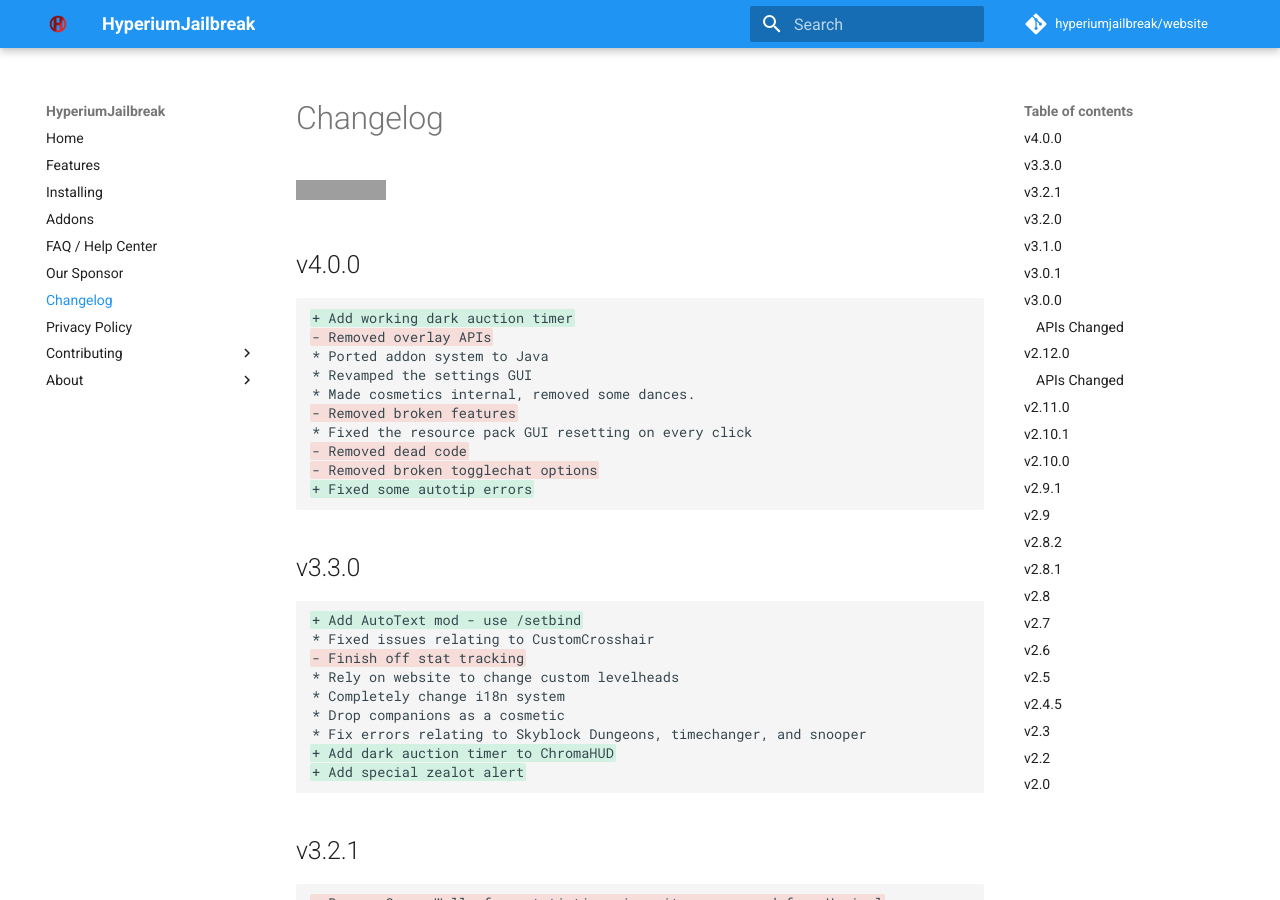
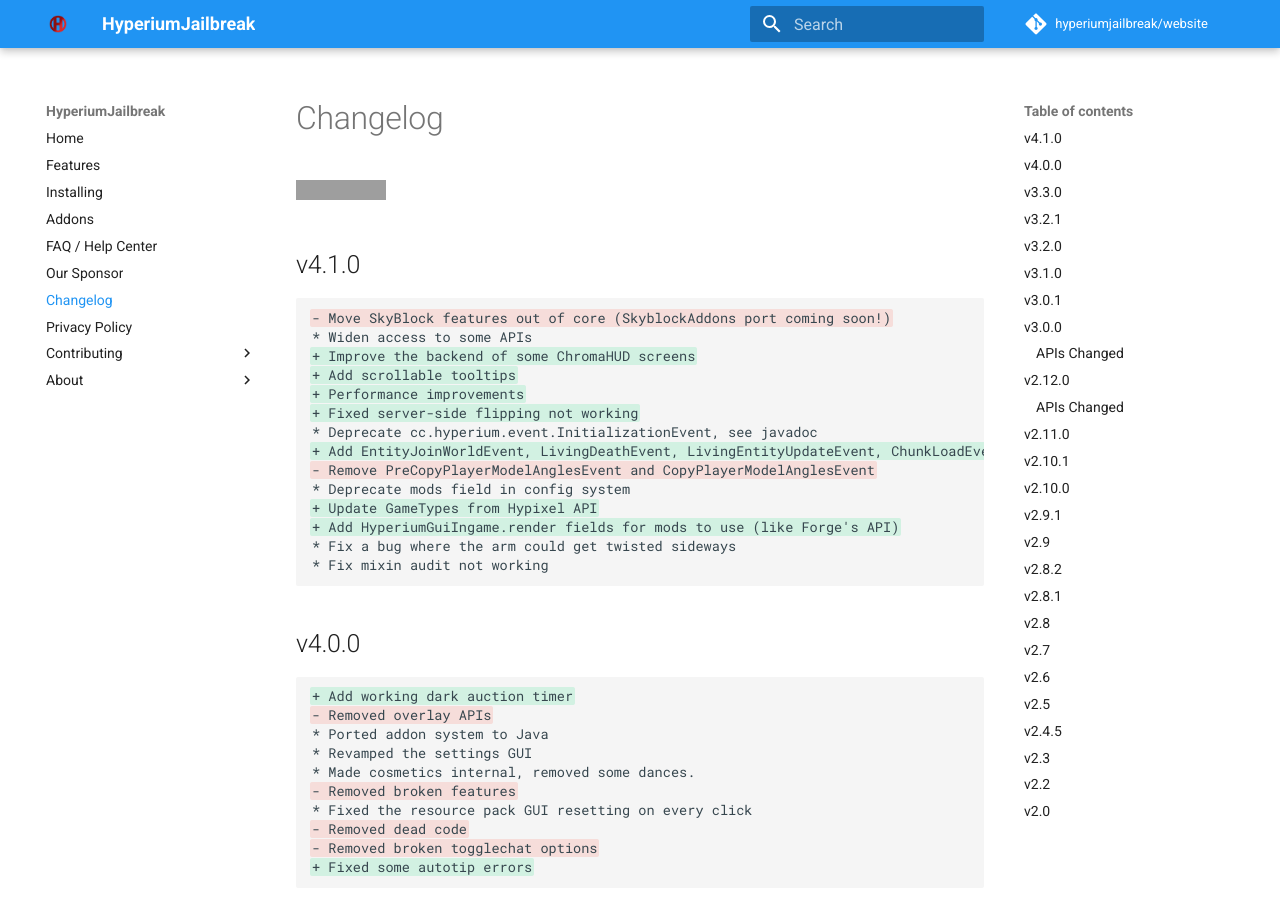
Before and after one commit to hyperiumjailbreak/hyperiumjailbreak.github.io, an MkDocs documentation site: the page built from docs/changelog.md, in a window 1280 px wide and 900 px high. Built offline with MkDocs 1.6.1 and Material for MkDocs 9.7.7, drawn with Linux system fonts in a browser that asks for light colours; comment, search, counter and statistics services are not loaded; grey boxes are pictures that could not be loaded.

Commit message:
4.1.0 changelog

````diff
--- a/docs/changelog.md
+++ b/docs/changelog.md
@@ -1,6 +1,25 @@
 # Changelog
 
 [![Commits since latest stable](https://img.shields.io/github/commits-since/hyperiumjailbreak/client/latest.svg?color=blueviolet)](https://github.com/hyperiumjailbreak/client/commits/master)
+
+## v4.1.0
+
+```diff
+- Move SkyBlock features out of core (SkyblockAddons port coming soon!)
+* Widen access to some APIs
++ Improve the backend of some ChromaHUD screens
++ Add scrollable tooltips
++ Performance improvements
++ Fixed server-side flipping not working
+* Deprecate cc.hyperium.event.InitializationEvent, see javadoc
++ Add EntityJoinWorldEvent, LivingDeathEvent, LivingEntityUpdateEvent, ChunkLoadEvent, ItemTooltipEvent
+- Remove PreCopyPlayerModelAnglesEvent and CopyPlayerModelAnglesEvent
+* Deprecate mods field in config system
++ Update GameTypes from Hypixel API
++ Add HyperiumGuiIngame.render fields for mods to use (like Forge's API)
+* Fix a bug where the arm could get twisted sideways
+* Fix mixin audit not working
+```
 
 ## v4.0.0
 
--- a/requirements.txt
+++ b/requirements.txt
@@ -1 +1 @@
-mkdocs-material==6.0.1
+mkdocs-material==6.1.2
````
Also changed, not shown: docs/contrib/development.md (+1 -1 lines), 1 other file.
